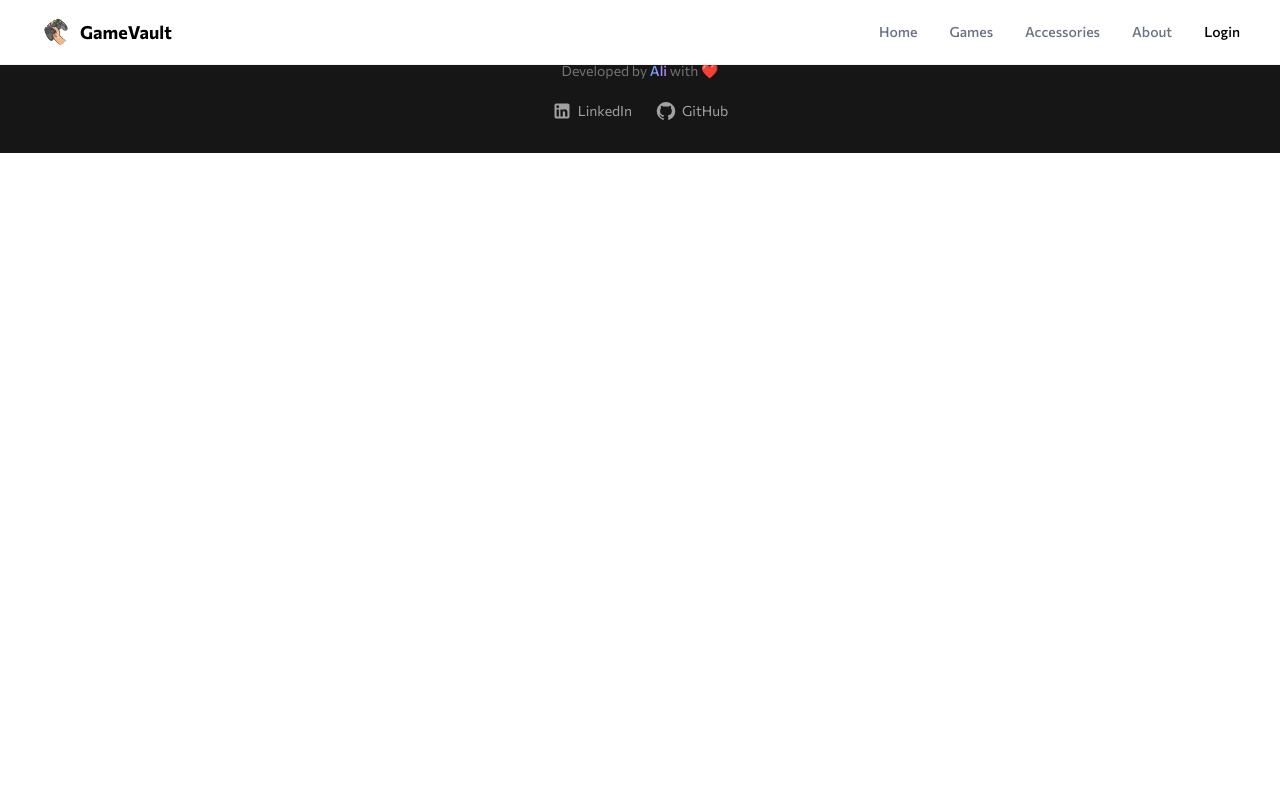
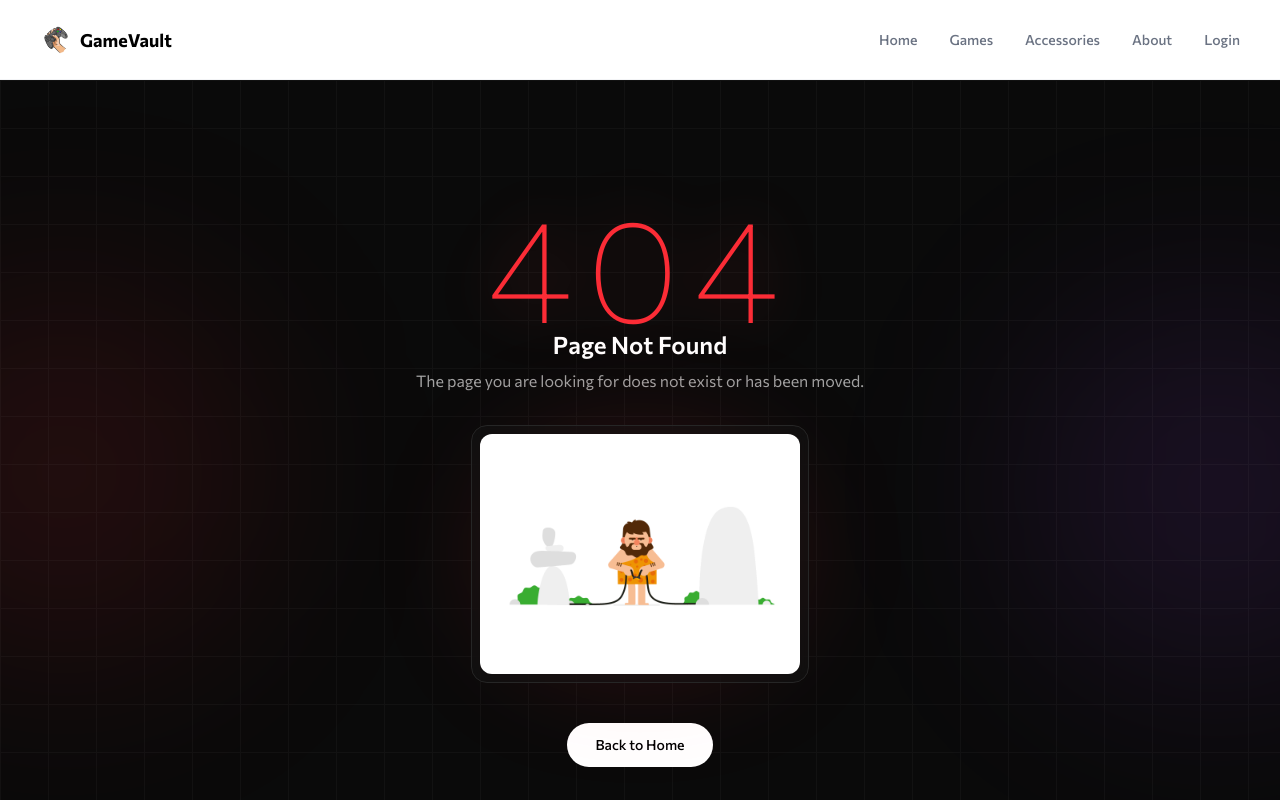
Before and after one commit to Ali1180-uni/Game_Store_MERN, a React (Vite) app in the folder Frontend/: page /GameVault/login in a window 1280 px wide. Shown: the top 800 px of the page. Built offline with nearby package versions, Linux system fonts and the light colour scheme.

Commit message:
Features: Major Changes & Error Page Added

```diff
--- a/Frontend/src/App.tsx
+++ b/Frontend/src/App.tsx
@@ -7,19 +7,23 @@ import Accessories from "./components/Accessories";
 import Login from "./components/Login";
 import Register from "./components/Register";
 import Footer from "./components/Footer";
+import Error from "./components/Error";
 
 function App() {
   return (
     <>
       <Navbar />
-      <Routes>
-        <Route path="/GameVault" element={<Home />} />
-        <Route path="/GameVault/Games" element={<Games />} />
-        <Route path="/GameVault/About" element={<About />} />
-        <Route path="/GameVault/Accessories" element={<Accessories />} />
-        <Route path="/GameVault/login" element={<Login />} />
-        <Route path="/GameVault/register" element={<Register />} />
-      </Routes>
+      <div className="pt-20">
+        <Routes>
+          <Route path="/" element={<Home />} />
+          <Route path="/Games" element={<Games />} />
+          <Route path="/About" element={<About />} />
+          <Route path="/Accessories" element={<Accessories />} />
+          <Route path="/login" element={<Login />} />
+          <Route path="/register" element={<Register />} />
+          <Route path="*" element={<Error />} />
+        </Routes>
+      </div>
       <Footer />
     </>
   );
--- a/Frontend/src/components/Error.tsx
+++ b/Frontend/src/components/Error.tsx
@@ -0,0 +1,84 @@
+import { NavLink } from "react-router-dom";
+import { motion } from "framer-motion";
+import error from "../../public/images/error.gif";
+
+const Error = () => {
+  return (
+    <section className="relative min-h-screen w-full flex items-center justify-center bg-neutral-950 overflow-hidden px-6">
+      {/* Ambient glows matching site palette */}
+      <div className="pointer-events-none absolute top-1/4 -left-32 w-96 h-96 rounded-full bg-red-500/10 blur-[100px]" />
+      <div className="pointer-events-none absolute bottom-1/4 -right-32 w-96 h-96 rounded-full bg-purple-500/10 blur-[100px]" />
+
+      {/* Grid texture for depth, consistent with Hero */}
+      <div
+        className="pointer-events-none absolute inset-0 opacity-[0.03]"
+        style={{
+          backgroundImage:
+            "linear-gradient(#fff 1px, transparent 1px), linear-gradient(90deg, #fff 1px, transparent 1px)",
+          backgroundSize: "48px 48px",
+        }}
+      />
+
+      <div className="relative z-10 flex flex-col items-center text-center max-w-lg">
+        <motion.h1
+          initial={{ opacity: 0, y: -10 }}
+          animate={{ opacity: 1, y: 0 }}
+          transition={{ duration: 0.6 }}
+          className="text-[7rem] md:text-[9rem] font-thin leading-none text-red-500 tracking-widest drop-shadow-[0_0_30px_rgba(239,68,68,0.35)]"
+        >
+          404
+        </motion.h1>
+
+        <motion.h2
+          initial={{ opacity: 0, y: 10 }}
+          animate={{ opacity: 1, y: 0 }}
+          transition={{ duration: 0.5, delay: 0.15 }}
+          className="text-xl md:text-2xl font-semibold text-white -mt-2 mb-2"
+        >
+          Page Not Found
+        </motion.h2>
+
+        <motion.p
+          initial={{ opacity: 0, y: 10 }}
+          animate={{ opacity: 1, y: 0 }}
+          transition={{ duration: 0.5, delay: 0.25 }}
+          className="text-neutral-400 text-sm md:text-base mb-8"
+        >
+          The page you are looking for does not exist or has been moved.
+        </motion.p>
+
+        {/* Gif with soft blurred backdrop glow behind it */}
+        <motion.div
+          initial={{ opacity: 0, scale: 0.95 }}
+          animate={{ opacity: 1, scale: 1 }}
+          transition={{ duration: 0.6, delay: 0.3 }}
+          className="relative mb-10"
+        >
+          <div className="absolute inset-0 bg-red-500/15 blur-3xl rounded-full scale-90" />
+          <div className="relative rounded-2xl overflow-hidden border border-neutral-800 bg-neutral-900/40 backdrop-blur-sm p-2">
+            <img
+              src={error}
+              alt="Lost caveman illustration"
+              className="w-64 md:w-80 h-auto rounded-xl"
+            />
+          </div>
+        </motion.div>
+
+        <motion.div
+          initial={{ opacity: 0, y: 10 }}
+          animate={{ opacity: 1, y: 0 }}
+          transition={{ duration: 0.5, delay: 0.4 }}
+        >
+          <NavLink
+            to="/"
+            className="inline-flex items-center gap-2 bg-white text-black px-7 py-3 rounded-full font-medium text-sm hover:shadow-[0_0_30px_rgba(255,255,255,0.2)] transition-shadow"
+          >
+            Back to Home
+          </NavLink>
+        </motion.div>
+      </div>
+    </section>
+  );
+};
+
+export default Error;
--- a/Frontend/src/components/Hero.tsx
+++ b/Frontend/src/components/Hero.tsx
@@ -88,7 +88,7 @@ const Hero = () => {
             className="mt-10 flex gap-5"
           >
             <MotionNavLink
-              to="/GameVault/Games"
+              to="/Games"
               whileHover={{
                 scale: 1.05,
                 boxShadow: "0 0 40px rgba(255,255,255,.18)",
@@ -100,7 +100,7 @@ const Hero = () => {
             </MotionNavLink>
 
             <MotionNavLink
-              to="/GameVault/About"
+              to="/About"
               whileHover={{
                 scale: 1.05,
                 borderColor: "#8B5CF6",
--- a/Frontend/src/components/Navbar.tsx
+++ b/Frontend/src/components/Navbar.tsx
@@ -9,11 +9,11 @@ interface NavItem {
 }
 
 const navItems: NavItem[] = [
-  { label: "Home", path: "/GameVault" },
-  { label: "Games", path: "/GameVault/Games" },
-  { label: "Accessories", path: "/GameVault/Accessories" },
-  { label: "About", path: "/GameVault/About" },
-  { label: "Login", path: "/GameVault/login" },
+  { label: "Home", path: "/" },
+  { label: "Games", path: "/Games" },
+  { label: "Accessories", path: "/Accessories" },
+  { label: "About", path: "/About" },
+  { label: "Login", path: "/login" },
 ];
 
 const Navbar = () => {
@@ -21,7 +21,7 @@ const Navbar = () => {
   const [menuOpen, setMenuOpen] = useState(false);
 
   return (
-    <nav className="fixed top-0 left-0 right-0 z-9999 w-full flex items-center justify-between px-6 md:px-10 py-4 bg-white dark:bg-neutral-950 border-b border-gray-100 dark:border-neutral-800">
+    <nav className="fixed top-0 left-0 right-0 z-50 h-20 w-full flex items-center justify-between px-6 md:px-10 bg-white dark:bg-neutral-950 border-b border-gray-100 dark:border-neutral-800">
       <NavLink
         to="/GameVault"
         className="flex items-center gap-2 text-lg font-bold text-black dark:text-white shrink-0"
```
Also changed, not shown: Frontend/public/images/error.gif (added).
